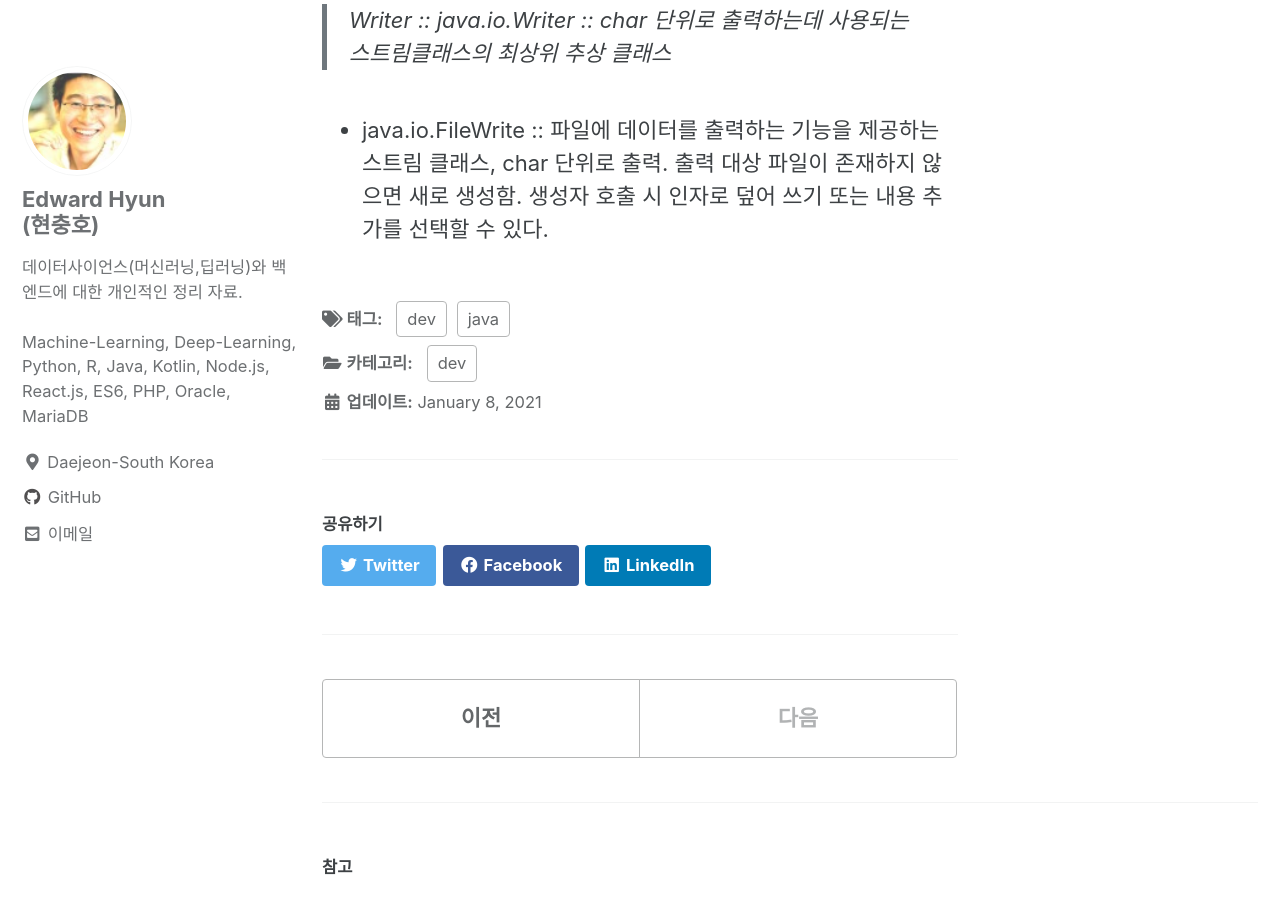
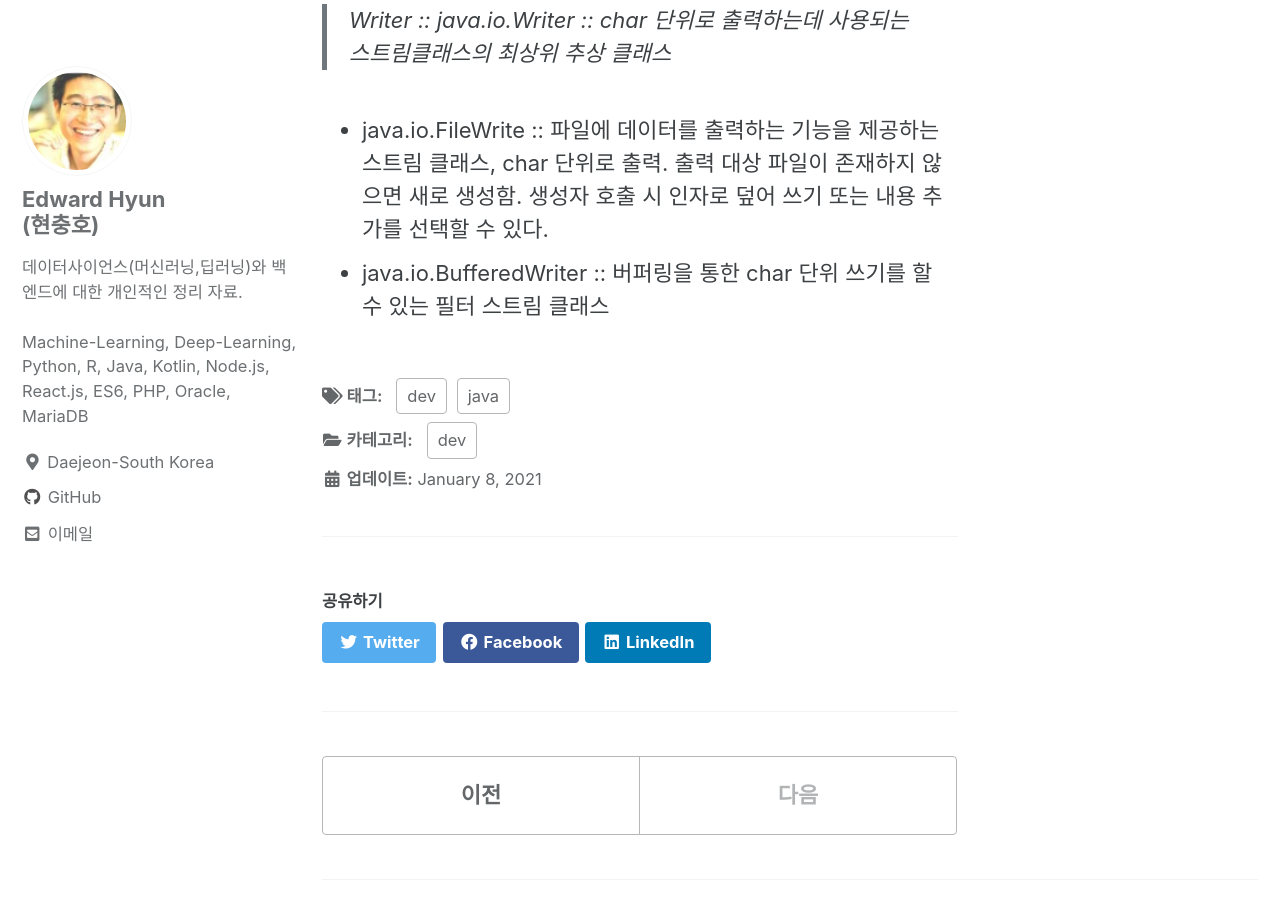
Before and after one commit to iamhch24/iamhch24.github.io, a Jekyll site: the page built from _posts/2021-01-08-[Study] 초보자를 위한 Java Programming.md, in a window 1280 px wide and 900 px high, scrolled down 7185 px. Built offline with Jekyll 4.4.1, drawn with Linux system fonts in a browser that asks for light colours; cached includes are drawn as plain includes.

Commit message:
_posts/2021-01-08-[Study] 초보자를 위한 Java Programming.md updated from https://stackedit.io/

```diff
--- a/_posts/2021-01-08-[Study] 초보자를 위한 Java Programming.md
+++ b/_posts/2021-01-08-[Study] 초보자를 위한 Java Programming.md
@@ -150,15 +150,15 @@ public void m(){
 > Writer :: java.io.Writer :: char 단위로 출력하는데 사용되는 스트림클래스의 최상위 추상 클래스
 
 * java.io.FileWrite :: 파일에 데이터를 출력하는 기능을 제공하는 스트림 클래스, char 단위로 출력. 출력 대상 파일이 존재하지 않으면 새로 생성함. 생성자 호출 시 인자로 덮어 쓰기 또는 내용 추가를 선택할 수 있다.
-
+* java.io.BufferedWriter :: 버퍼링을 통한 char 단위 쓰기를 할 수 있는 필터 스트림 클래스
 
 
 
 
 
 <!--stackedit_data:
-eyJoaXN0b3J5IjpbLTE2Mjk2MDMyNSwtMTM1NzI0OTc0MywxOD
-EwNTY4OTkyLC0xNzgzNDY3MDQ3LC0xMTQ3Nzg0MjM2LC0xMTc4
-Mjc1NzI1LDE2MzQwODExMjcsNTA0NzE0NDQsMTk2NzI3ODc3OS
-wtMTI2NDQ0NDc3M119
+eyJoaXN0b3J5IjpbOTYyMzQ4NjY3LC0xMzU3MjQ5NzQzLDE4MT
+A1Njg5OTIsLTE3ODM0NjcwNDcsLTExNDc3ODQyMzYsLTExNzgy
+NzU3MjUsMTYzNDA4MTEyNyw1MDQ3MTQ0NCwxOTY3Mjc4Nzc5LC
+0xMjY0NDQ0NzczXX0=
 -->
```
